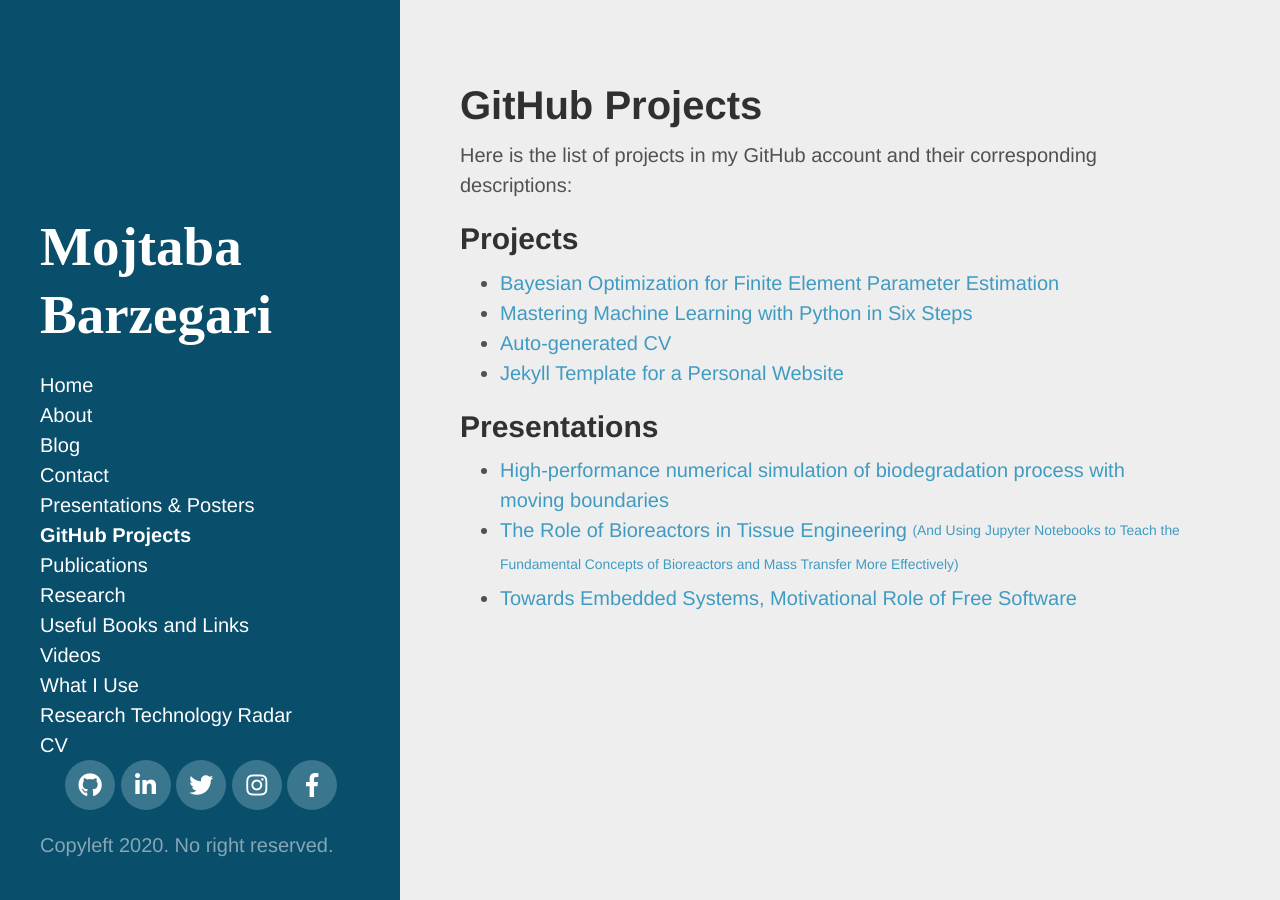
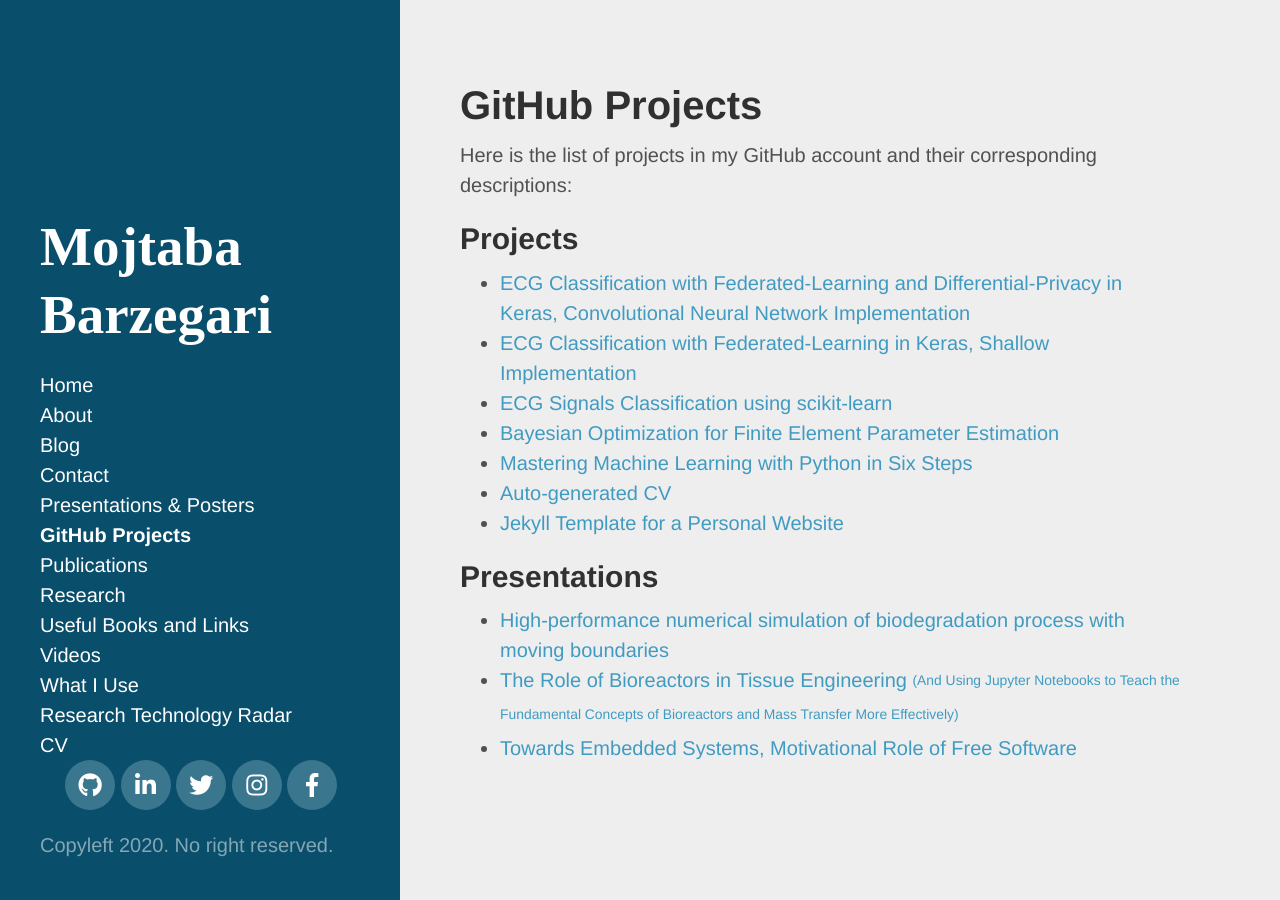
Before and after one commit to mbarzegary/mbarzegary.github.io, a Jekyll site: the page built from projects.md, in a window 1280 px wide. Built offline with Jekyll 4.4.1, drawn with Linux system fonts in a browser that asks for light colours; nearby versions of some CDN libraries; some web fonts are replaced.

Commit message:
add ecg projects

```diff
--- a/projects.md
+++ b/projects.md
@@ -6,7 +6,9 @@ title: GitHub Projects
 Here is the list of projects in my GitHub account and their corresponding descriptions:
 
 ## Projects
-
+ * [ECG Classification with Federated-Learning and Differential-Privacy in Keras, Convolutional Neural Network Implementation](https://github.com/mbarzegary/ecg-classification-keras-cnn)
+ * [ECG Classification with Federated-Learning in Keras, Shallow Implementation](https://github.com/mbarzegary/ecg-classification-keras-shallow)
+ * [ECG Signals Classification using scikit-learn](https://github.com/mbarzegary/ecg-classification)
  * [Bayesian Optimization for Finite Element Parameter Estimation](https://github.com/mbarzegary/BayesianFEM)
  * [Mastering Machine Learning with Python in Six Steps](https://github.com/mbarzegary/mastering-ml-w-python-in-six-steps)
  * [Auto-generated CV](https://github.com/mbarzegary/MyCV)
```
Also changed, not shown: 2 other files.
